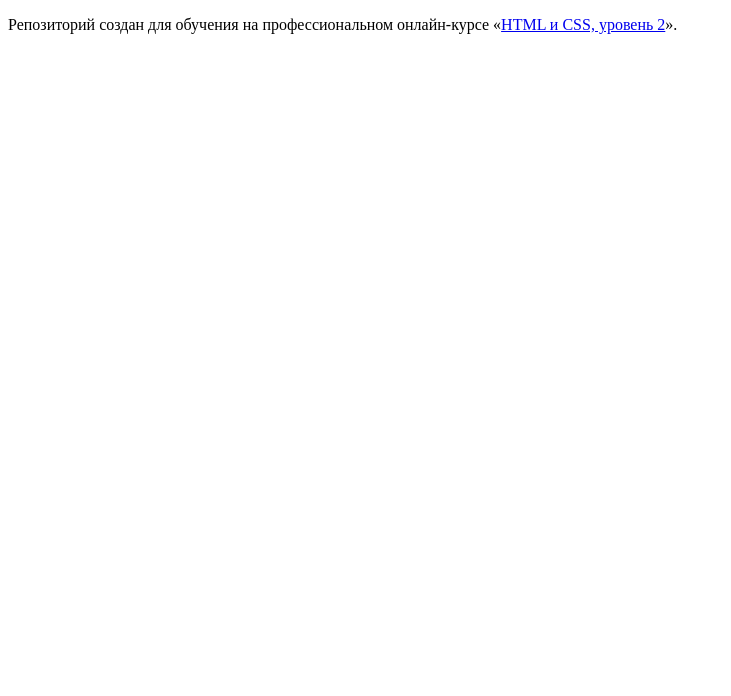
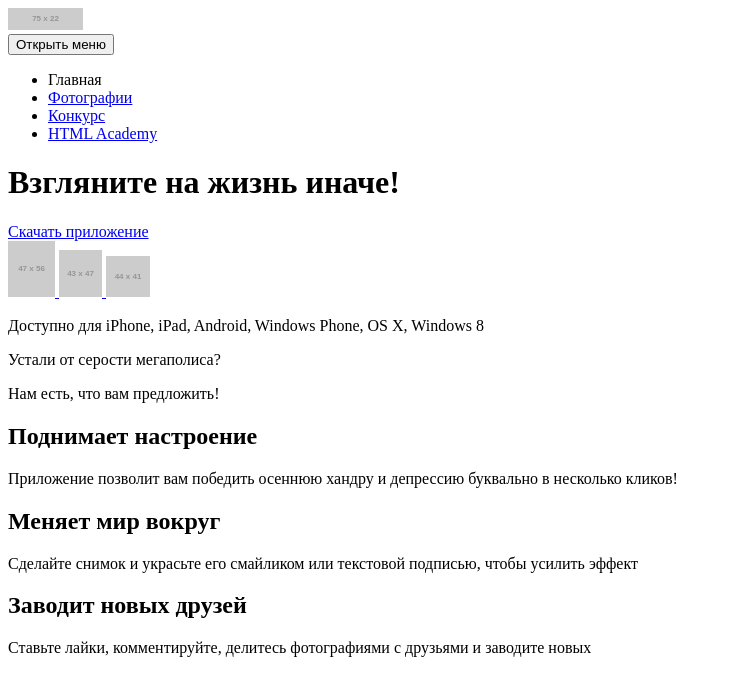
Before and after one commit to dinawatcher/182577-pink-19, a website: page source/index.html in a window 1280 px wide. Shown: the whole page, without its empty margins (0-731 px from the left). Drawn offline with Linux system fonts and the light colour scheme; placeholder pictures from the web are drawn by us.

Commit message:
начала разметку index.html

```diff
--- a/source/index.html
+++ b/source/index.html
@@ -2,11 +2,94 @@
 <html lang="ru">
   <head>
     <meta charset="utf-8">
-    <title>HTML Academy: Пинк</title>
+    <title>HTML Academy: Пинк - Главная страница</title>
   </head>
   <body>
-
-    <p>Репозиторий создан для обучения на профессиональном онлайн‑курсе «<a href="https://htmlacademy.ru/intensive/adaptive">HTML и CSS, уровень 2</a>».</p>
-
+    <header class="page-header">
+      <a class="page-header__logo">
+        <img src="https://via.placeholder.com/75x22" width="75" height="22" alt="Логотип">
+      </a>
+      <nav class="main-nav">
+        <button class="main-nav__toggle" type="button">Открыть меню</button>
+        <div class="main-nav__wrapper">
+          <ul class="main-nav__list">
+            <li class="main-nav__item main-nav__item--active">
+              <a>Главная</a>
+            </li>
+            <li class="main-nav__item">
+              <a href="photo.html">Фотографии</a>
+            </li>
+            <li class="main-nav__item">
+              <a href="contest.html">Конкурс</a>
+            </li>
+            <li class="main-nav__item">
+              <a href="#">HTML Academy</a>
+            </li>
+          </ul>
+        </div>
+      </nav>
+      <div class="page-header__bottom">
+        <h1 class="page-header__title">Взгляните на жизнь иначе!</h1>
+      </div>
+      <section class="download-app">
+        <div class="download-app__wrapper">
+          <a class="download-app__link" href="#">Скачать приложение</a>
+          <div class="download-app__list">
+            <a class="download-app__store-link" href="#">
+              <img src="https://via.placeholder.com/47x56" alt="Ссылка на App Store" width="47" height="56">
+            </a>
+            <a class="download-app__store-link" href="#">
+              <img src="https://via.placeholder.com/43x47" alt="Ссылка на Play Market" width="43" height="47">
+            </a>
+            <a class="download-app__store-link" href="#">
+              <img src="https://via.placeholder.com/44x41" alt="Ссылка на Microsoft Store" width="44" height="41">
+            </a>
+          </div>
+          <p class="download-app__available-versions">
+            Доступно для iPhone, iPad, Android, Windows Phone, OS X, Windows 8
+          </p>
+        </div>
+      </section>
+    </header>
+    <main>
+      <section class="slogan">
+        <div class="slogan__wrapper">
+          <p>
+            Устали от серости мегаполиса?
+          </p>
+          <p>
+            Нам есть, что вам предложить!
+          </p>
+        </div>
+      </section>
+      <div class="features">
+        <div class="features__wrapper">
+          <section class="features__item">
+            <h2 class="features__title">
+              Поднимает настроение
+            </h2>
+            <p class="features__desc">
+              Приложение позволит вам победить осеннюю хандру и депрессию буквально в несколько кликов!
+            </p>
+          </section>
+          <section class="features__item">
+            <h2 class="features__title">
+              Меняет мир вокруг
+            </h2>
+            <p class="features__desc">
+              Сделайте снимок и украсьте его смайликом или текстовой подписью, чтобы усилить эффект
+            </p>
+          </section>
+          <section class="features__item">
+            <h2 class="features__title">
+              Заводит новых друзей
+            </h2>
+            <p class="features__desc">
+              Ставьте лайки, комментируйте, делитесь фотографиями с друзьями и заводите новых
+            </p>
+          </section>
+        </div>
+      </div>
+    </main>
   </body>
 </html>
```
